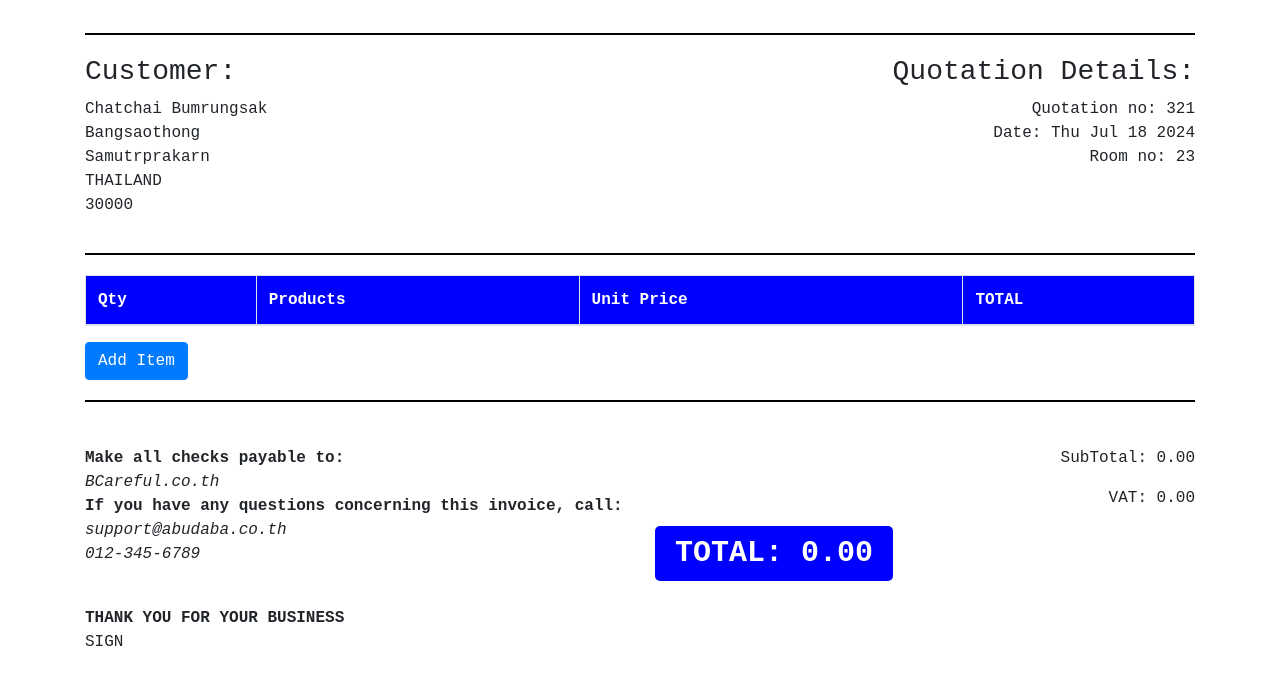
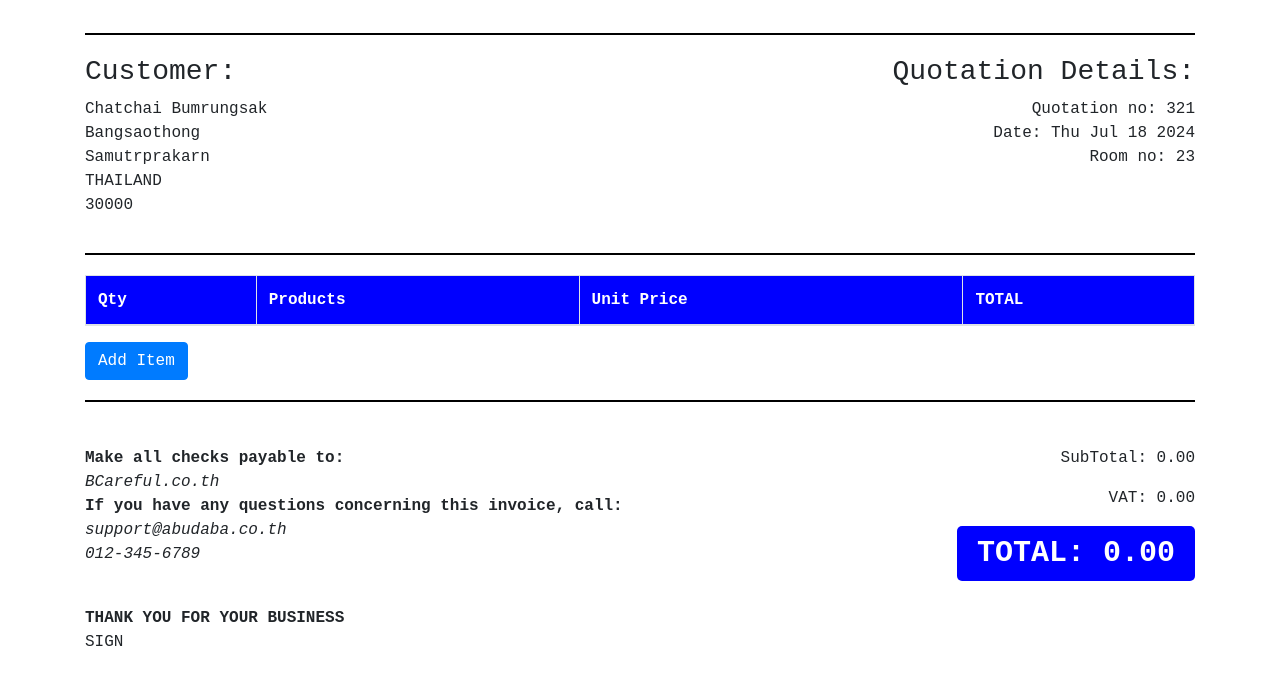
Before and after one commit to ApP0s/ApP0s.github.io, a website: page accessory.html in a window 1280 px wide. Shown: the part 247-932 px from the top of the page. Drawn offline with nearby package versions, Linux system fonts and the light colour scheme.

Commit message:
Fix element position -Quotation.v.1.5.0

```diff
--- a/accessory.html
+++ b/accessory.html
@@ -122,7 +122,7 @@
         <div class="col">
           <p class="text-right">SubTotal: <span id="subTotal">0.00</span></p>
           <p class="text-right">VAT: <span id="vat">0.00</span></p>
-          <b class="total-amount text-right"
+          <b class="total-amount" style="float: right;"
             >TOTAL: <span id="total">0.00</span></b
           >
         </div>
```
